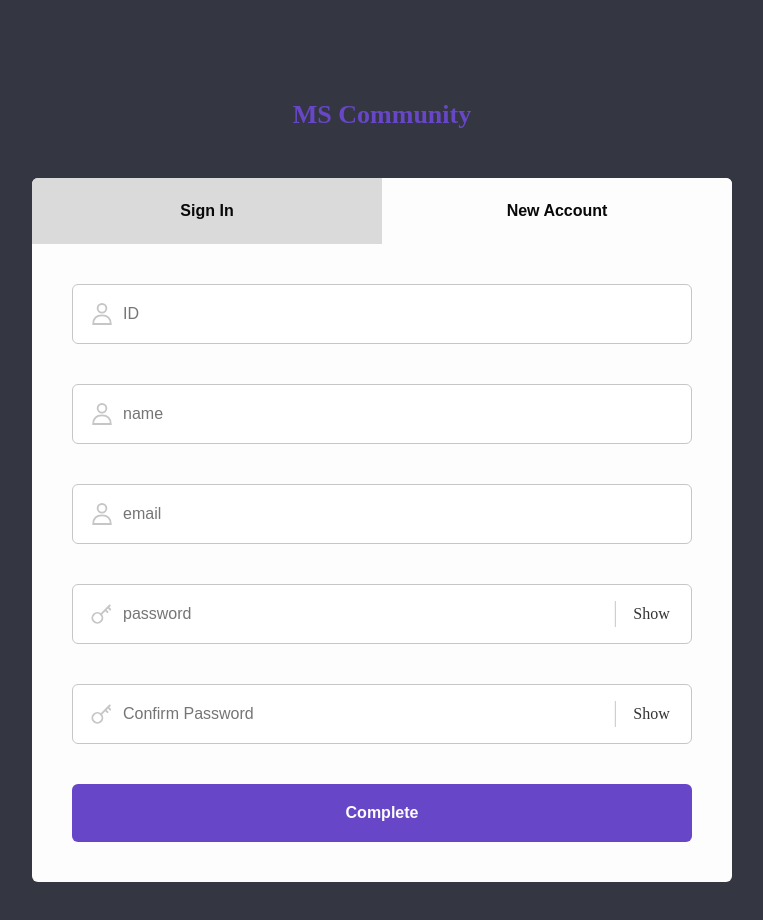
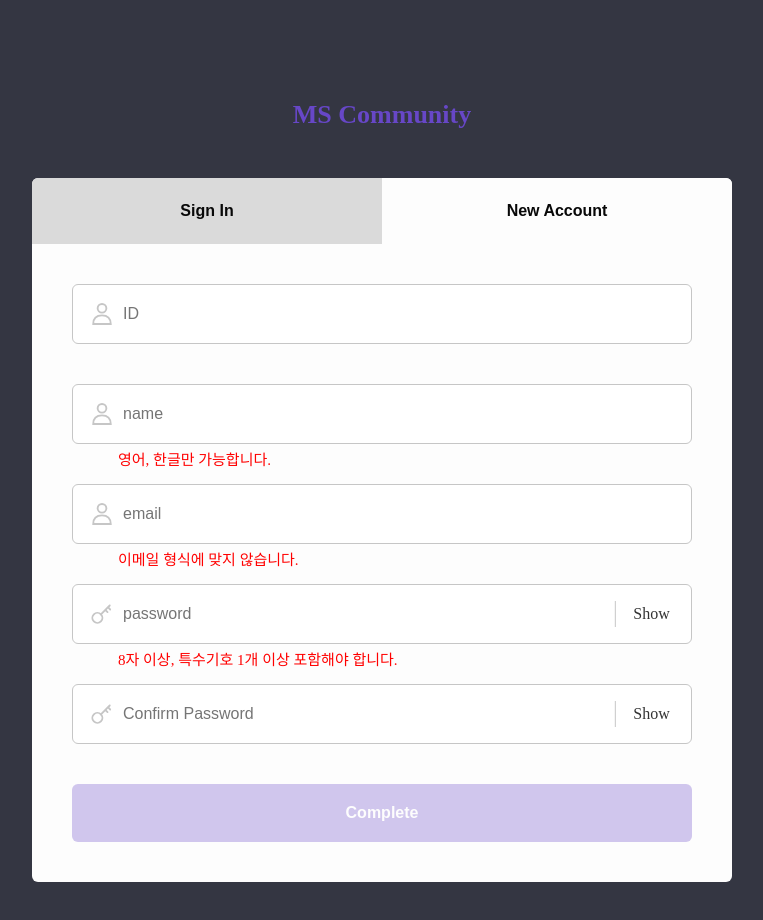
Before and after one commit to Ppakgong/ppak_crud_frontend, a React (Vite) app: page /auth in a window 1280 px wide. Both pictures are taken after a click on the button "New Account". Shown: the top 920 px of the page, without its empty margins (258-1021 px from the left). Built offline with nearby package versions, Linux system fonts and the light colour scheme.

Commit message:
feat: SignUp Error, Complete

```diff
--- /dev/null
+++ b/src/components/atoms/Error/Error.tsx
@@ -0,0 +1,20 @@
+import styled from "styled-components";
+import theme from "../../../styles/theme";
+
+export type ErrorProps = {
+  label?: string;
+  isError?: boolean;
+};
+
+const Error = ({ label, isError = false }: ErrorProps) => {
+  return <Index>{isError && <div>{label}</div>}</Index>;
+};
+
+export default Error;
+
+const Index = styled.div`
+  position: absolute;
+  color: red;
+  font-size: ${theme.typo.regular5};
+  padding: 4px 46px;
+`;
--- a/src/components/molecules/IconInput/IconInput.tsx
+++ b/src/components/molecules/IconInput/IconInput.tsx
@@ -36,6 +36,7 @@ const IconInput = ({ iconProps, inputProps }: IconInputProps) => {
     }),
     [inputProps, isHide]
   );
+
   return (
     <Container>
       <IconWrapper>
--- a/src/components/organisms/SignUp/SignUp.tsx
+++ b/src/components/organisms/SignUp/SignUp.tsx
@@ -3,6 +3,7 @@ import styled from "styled-components";
 import IconInput from "../../molecules/IconInput/IconInput";
 import Icons from "../../../utils/icons";
 import Button from "../../atoms/Button/Button";
+import Error from "../../atoms/Error/Error";
 
 export type SignUpProps = {
   id: string;
@@ -12,6 +13,18 @@ export type SignUpProps = {
   confirmPassword: string;
   onChange: (e: ChangeEvent<HTMLInputElement>) => void;
   onSignUp: (e: FormEvent) => Promise<void>;
+  onValidId: ({ id }: { id: string }) => boolean;
+  onValidName: ({ name }: { name: string }) => boolean;
+  onValidEmail: ({ email }: { email: string }) => boolean;
+  onValidPassword: ({ password }: { password: string }) => boolean;
+  onValidConfirmPassword: ({
+    password,
+    confirmPassword,
+  }: {
+    password: string;
+    confirmPassword: string;
+  }) => boolean;
+  isValidTotal: boolean;
 };
 
 const SignUp = ({
@@ -22,13 +35,28 @@ const SignUp = ({
   confirmPassword,
   onChange,
   onSignUp,
+  onValidId,
+  onValidName,
+  onValidEmail,
+  onValidPassword,
+  onValidConfirmPassword,
+  isValidTotal,
 }: SignUpProps) => {
   return (
     <Form onSubmit={onSignUp}>
+      <ErrorInput>
         <IconInput
           iconProps={{ src: Icons.person, alt: "person" }}
-        inputProps={{ name: "id", placeholder: "ID", value: id, onChange }}
+          inputProps={{
+            name: "id",
+            placeholder: "ID",
+            value: id,
+            onChange,
+          }}
         />
+        <Error isError={!onValidId({ id })} label="영어, 숫자만 가능합니다." />
+      </ErrorInput>
+      <ErrorInput>
         <IconInput
           iconProps={{ src: Icons.person, alt: "person" }}
           inputProps={{
@@ -38,6 +66,12 @@ const SignUp = ({
             onChange,
           }}
         />
+        <Error
+          isError={!onValidName({ name })}
+          label="영어, 한글만 가능합니다."
+        />
+      </ErrorInput>
+      <ErrorInput>
         <IconInput
           iconProps={{ src: Icons.person, alt: "person" }}
           inputProps={{
@@ -47,6 +81,12 @@ const SignUp = ({
             onChange,
           }}
         />
+        <Error
+          isError={!onValidEmail({ email })}
+          label="이메일 형식에 맞지 않습니다."
+        />
+      </ErrorInput>
+      <ErrorInput>
         <IconInput
           iconProps={{ src: Icons.key, alt: "key" }}
           inputProps={{
@@ -57,6 +97,12 @@ const SignUp = ({
             type: "password",
           }}
         />
+        <Error
+          isError={!onValidPassword({ password })}
+          label="8자 이상, 특수기호 1개 이상 포함해야 합니다."
+        />
+      </ErrorInput>
+      <ErrorInput>
         <IconInput
           iconProps={{ src: Icons.key, alt: "key" }}
           inputProps={{
@@ -67,15 +113,28 @@ const SignUp = ({
             type: "password",
           }}
         />
-      <Button label="Complete" type="submit" $typo="bold4" $py={20} />
+        <Error
+          isError={!onValidConfirmPassword({ password, confirmPassword })}
+          label="비밀번호가 일치하지 않습니다."
+        />
+      </ErrorInput>
+
+      <Button
+        label="Complete"
+        type="submit"
+        $typo="bold4"
+        $py={20}
+        isDisabled={isValidTotal}
+      />
     </Form>
   );
 };
 
 export default SignUp;
 
-const Form = styled.div`
+const Form = styled.form`
   display: flex;
   flex-direction: column;
   gap: 40px;
 `;
+const ErrorInput = styled.div``;
--- a/src/components/organisms/SignUp/SignUpContainer.tsx
+++ b/src/components/organisms/SignUp/SignUpContainer.tsx
@@ -10,12 +10,75 @@ const SignUpContainer = () => {
     password: "",
     confirmPassword: "",
   });
+  const { id, name, email, password, confirmPassword } = inputs;
 
   /**
    * 회원가입 로직
    */
+  const regex_id = /^[a-zA-Z0-9]*$/;
+  const regex_name = /^[A-Za-z가-힣\s]+$/;
+  const regex_email = /^[a-zA-Z0-9._%+-]+@[a-zA-Z0-9.-]+\.[a-zA-Z]{2,}$/;
+  const regex_password = /^(?=.*[!@#$%^&*()_+{}[\]:;<>,.?~\\|/]).{8,}$/;
+
+  const onValidId = ({ id }: { id: string }) => {
+    if (regex_id.test(id)) {
+      return true;
+    }
+    return false;
+  };
+
+  const onValidName = ({ name }: { name: string }) => {
+    if (regex_name.test(name)) {
+      return true;
+    }
+    return false;
+  };
+
+  const onValidEmail = ({ email }: { email: string }) => {
+    if (regex_email.test(email)) {
+      return true;
+    }
+    return false;
+  };
+
+  const onValidPassword = ({ password }: { password: string }) => {
+    if (regex_password.test(password)) {
+      return true;
+    }
+    return false;
+  };
+
+  const onValidConfirmPassword = ({
+    password,
+    confirmPassword,
+  }: {
+    password: string;
+    confirmPassword: string;
+  }) => {
+    if (password === confirmPassword) {
+      return true;
+    }
+    return false;
+  };
+
+  const isValidTotal = () => {
+    if (
+      !onValidId({ id }) ||
+      !onValidName({ name }) ||
+      !onValidEmail({ email }) ||
+      !onValidPassword({ password }) ||
+      !onValidConfirmPassword({ password, confirmPassword })
+    ) {
+      return true;
+    }
+
+    return false;
+  };
+
   const onSignUp = async (e: FormEvent) => {
     e.preventDefault();
+    alert("환영합니다!");
+    window.location.reload();
   };
 
   return (
@@ -27,6 +90,12 @@ const SignUpContainer = () => {
       confirmPassword={inputs.confirmPassword}
       onChange={onChange}
       onSignUp={onSignUp}
+      onValidId={onValidId}
+      onValidName={onValidName}
+      onValidEmail={onValidEmail}
+      onValidPassword={onValidPassword}
+      onValidConfirmPassword={onValidConfirmPassword}
+      isValidTotal={isValidTotal()}
     />
   );
 };
```
Lines whose indentation alone changed are shown as unchanged.
